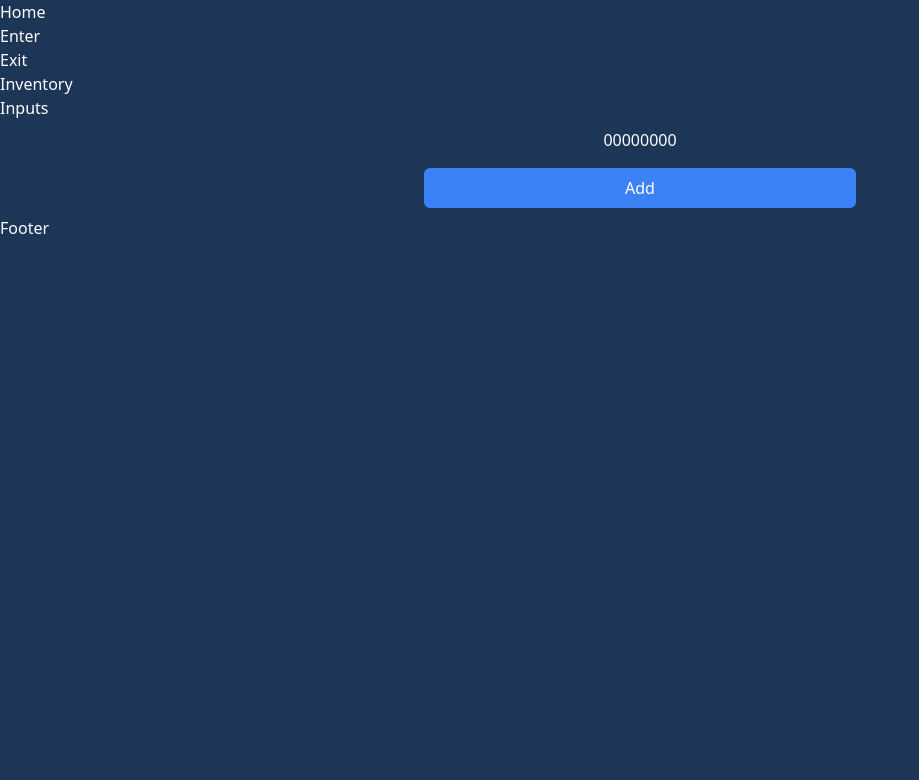
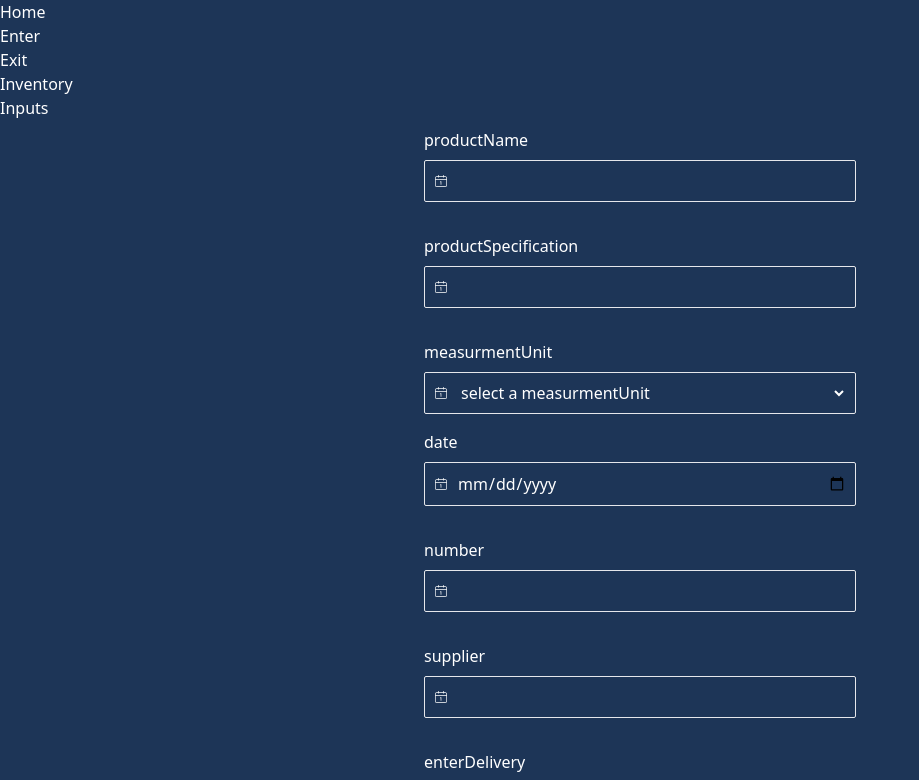
Before and after one commit to Arman-Abbasian/inventory_app_with_react_router_dom_persianVersion, a React (Create React App) app: page /Enter in a window 1280 px wide. Shown: the top 780 px of the page, without its empty margins (0-919 px from the left). Built offline with nearby package versions, Linux system fonts and the light colour scheme; data requests are answered from the project's data file; the HTML template or start-up script is replaced by a standard one.

Commit message:
complete Enter component

```diff
--- a/server/db.json
+++ b/server/db.json
@@ -1,22 +1,86 @@
 {
+  "enter": [
+    {
+      "id": 1
+    },
+    {
+      "productName": "product 2",
+      "productSpecification": "specification 1",
+      "measurmentUnit": "3",
+      "date": "2022-12-07",
+      "number": 3200,
+      "supplier": "supplier 1",
+      "enterDelivery": "enter delivery 1",
+      "enterTransferee": "enter transferee 1",
+      "id": 2
+    }
+  ],
   "overall": [
     {
-      "category": "productNameInput",
-      "productNameInput": "product 1",
+      "category": "productName",
+      "productName": "product 1",
       "information": "dddddd",
       "id": 1
     },
     {
-      "category": "productNameInput",
-      "productNameInput": "product 2",
+      "category": "productName",
+      "productName": "product 2",
       "information": "eeeeee",
       "id": 2
     },
     {
-      "category": "measurement",
-      "measurement": "kg",
-      "information": "kilogram",
+      "category": "measurmentUnit",
+      "measurmentUnit": "kg",
+      "information": "ddddd",
       "id": 3
+    },
+    {
+      "category": "productSpecification",
+      "productSpecification": "specification 1",
+      "information": "eeeeee",
+      "id": 4
+    },
+    {
+      "category": "productSpecification",
+      "productSpecification": "specification 2",
+      "information": "ddddd",
+      "id": 5
+    },
+    {
+      "category": "supplier",
+      "supplier": "supplier 1",
+      "information": "ddddd",
+      "id": 6
+    },
+    {
+      "category": "supplier",
+      "supplier": "s",
+      "information": "",
+      "id": 7
+    },
+    {
+      "category": "enterDelivery",
+      "enterDelivery": "enter delivery 1",
+      "information": "dddd",
+      "id": 8
+    },
+    {
+      "category": "enterDelivery",
+      "enterDelivery": "enter delivery 2",
+      "information": "ddddd",
+      "id": 9
+    },
+    {
+      "category": "enterTransferee",
+      "enterTransferee": "enter transferee 1",
+      "information": "ddddd",
+      "id": 10
+    },
+    {
+      "category": "enterTransferee",
+      "enterTransferee": "enter transferee 2",
+      "information": "eeeee",
+      "id": 11
     }
   ]
 }
--- a/src/common/SearchSelect.jsx
+++ b/src/common/SearchSelect.jsx
@@ -5,11 +5,11 @@ const SearchSelect = ({options,name,type="text",formik,logo}) => {
                 <label className="flex w-full" htmlFor={`${name}`}>{`${name}`}</label>
                 <div className="border rounded-sm focus:border-2 flex items-center w-full p-2 gap-2" >
                     <span>{logo}</span>
-                    <input list={name} name={name} id={name}  className="w-full bg-transparent outline-none" {...formik.getFieldProps({name})} />
+                    <input list={name} name={name}  className="w-full bg-transparent outline-none" value={formik.values[name]} onChange={formik.handleChange} />
                 </div>
-                <datalist id={name} name={`${name}`} {...formik.getFieldProps({name})}>
+                <datalist id={name} name={`${name}`} {...formik.getFieldProps({name})} >
                 {options.map(item=>{
-                        return <option key={item.id} value={item.name}>{item.name}</option>
+                        return <option key={item.id} value={item.name}>{item[name]}</option>
                     })}
                 </datalist>
             </div>
--- a/src/common/SelectOptions.jsx
+++ b/src/common/SelectOptions.jsx
@@ -7,7 +7,8 @@ const SelectOptions = ({options,name,formik,logo}) => {
                 <select className="w-full rounded-md bg-transparent outline-none" name={name} id={name} {...formik.getFieldProps({name})}>
                     <option value="">select a {name}</option>
                     {options.map(item=>{
-                        return <option key={item.id} value={item.id}>{item.name}</option>
+                        console.log(options)
+                        return <option key={item.id} value={item.id}>{item[name]}</option>
                     })}
                 </select>
             </div>
--- a/src/pages/Enter.jsx
+++ b/src/pages/Enter.jsx
@@ -11,8 +11,11 @@ import { CiCalendarDate } from "react-icons/ci";
 
 
 const initialValues={productName:"",productSpecification:"",measurmentUnit:"",date:"",number:"",supplier:"",enterDelivery:"",enterTransferee:""}
-const onSubmit=(values)=>{
-    console.log(values);
+const onSubmit=(values,{resetForm})=>{
+    axios.post(`http://localhost:4000/enter`,values)
+    .then(res=>toast.success("data added successfully"))
+    .catch(err=>toast.error(err.message));
+    resetForm();
 }
 const validationSchema=Yup.object({
     productName:Yup.string().required('product name is required'),
@@ -38,44 +41,45 @@ const Enter = () => {
        .catch(err=>toast.error(err.message))
     },[]);
     function fillOptions(){
-        options.productName= overall.filter(item=>item.kind==="productName");
-        options.productSpecification= overall.filter(item=>item.kind==="productSpecification");
-        options.measurmentUnit= overall.filter(item=>item.kind==="measurmentUnit");
-        options.supplier= overall.filter(item=>item.kind==="supplier");
-        options.enterDelivery= overall.filter(item=>item.kind==="enterDelivery");
-        options.enterTransferee= overall.filter(item=>item.kind==="enterTransferee");
+        options.productName= overall.filter(item=>item.category==="productName");
+        options.productSpecification= overall.filter(item=>item.category==="productSpecification");
+        options.measurmentUnit= overall.filter(item=>item.category==="measurmentUnit");
+        options.supplier= overall.filter(item=>item.category==="supplier");
+        options.enterDelivery= overall.filter(item=>item.category==="enterDelivery");
+        options.enterTransferee= overall.filter(item=>item.category==="enterTransferee");
     };
     if(overall) {fillOptions()}
     const formik=useFormik({initialValues,onSubmit,validationSchema,validateOnMount:true});
-    // console.log(formik.errors);
-    console.log(formik.touched)
+    console.log(formik.errors);
+    //console.log(formik.touched)
     // console.log(formik.isValid);
+    console.log(options)
     return (
         <div>
             <form onSubmit={formik.handleSubmit} className="container mx-auto max-w-md p-2 ">
                 <div className="flex flex-col gap-4 justify-center items-center">
-                {options.productName.length &&
+                {options.productName &&
                 <SearchSelect options={options.productName} name="productName" formik={formik} logo={<CiCalendarDate />} />
                 }
-                {options.productSpecification.length &&
+                {options.productSpecification &&
                 <SearchSelect options={options.productSpecification} name="productSpecification" formik={formik} logo={<CiCalendarDate />} />
                 }
-                {options.productName.length &&
+                {options.productName &&
                 <SelectOptions options={options.measurmentUnit} name="measurmentUnit" formik={formik} logo={<CiCalendarDate />} />
                 }
-                {options.productName.length &&
-                <Input type="date" name="date" formik={formik} logo={<CiCalendarDate />} />
+                {options.productName &&
+                <Input type="date" name="date" label="date" formik={formik} logo={<CiCalendarDate />} />
                 }
-                {options.productName.length &&
-                <Input type="number" name="number" formik={formik} logo={<CiCalendarDate />} />
+                {options.productName &&
+                <Input type="number" label="number" name="number" formik={formik} logo={<CiCalendarDate />} />
                 }
-                {options.supplier.length &&
+                {options.supplier &&
                 <SearchSelect options={options.supplier} name="supplier" formik={formik} logo={<CiCalendarDate />} />
                 }
-                {options.enterDelivery.length &&
+                {options.enterDelivery &&
                 <SearchSelect options={options.enterDelivery} name="enterDelivery" formik={formik} logo={<CiCalendarDate />} />
                 }
-                {options.enterTransferee.length &&
+                {options.enterTransferee &&
                 <SearchSelect options={options.enterTransferee} name="enterTransferee" formik={formik} />
                 }
                 <button disabled={!formik.isValid} className="py-2 px-4 bg-blue-500 rounded-md w-full" type="submit">Add</button>
--- a/src/pages/Inputs.jsx
+++ b/src/pages/Inputs.jsx
@@ -5,12 +5,12 @@ import { HiOutlineShoppingCart  } from "react-icons/hi2";
 const Inputs = () => {
     return (
         <div className="flex flex-col gap-3 container mx-auto max-w-md p-2">
-           <FormInput name="productNameInput" label="product name" logo={<HiOutlineShoppingCart  className="w-6 h-6"/>}/>
-           <FormInput name="productNameSpecification" label="product specification" logo={<HiOutlineShoppingCart  className="w-6 h-6"/>}/>
-           <FormInput name="measurement" label="measurement" logo={<HiOutlineShoppingCart  className="w-6 h-6"/>}/>
+           <FormInput name="productName" label="product name" logo={<HiOutlineShoppingCart  className="w-6 h-6"/>}/>
+           <FormInput name="productSpecification" label="product specification" logo={<HiOutlineShoppingCart  className="w-6 h-6"/>}/>
+           <FormInput name="measurmentUnit" label="measurement" logo={<HiOutlineShoppingCart  className="w-6 h-6"/>}/>
            <FormInput name="supplier" label="supplier" logo={<HiOutlineShoppingCart  className="w-6 h-6"/>}/>
-           <FormInput name="delivery" label="delivery" logo={<HiOutlineShoppingCart  className="w-6 h-6"/>}/>
-           <FormInput name="transferee" label="transferee" logo={<HiOutlineShoppingCart  className="w-6 h-6"/>}/>
+           <FormInput name="enterDelivery" label="delivery" logo={<HiOutlineShoppingCart  className="w-6 h-6"/>}/>
+           <FormInput name="enterTransferee" label="transferee" logo={<HiOutlineShoppingCart  className="w-6 h-6"/>}/>
         </div>
      );
 }
```
